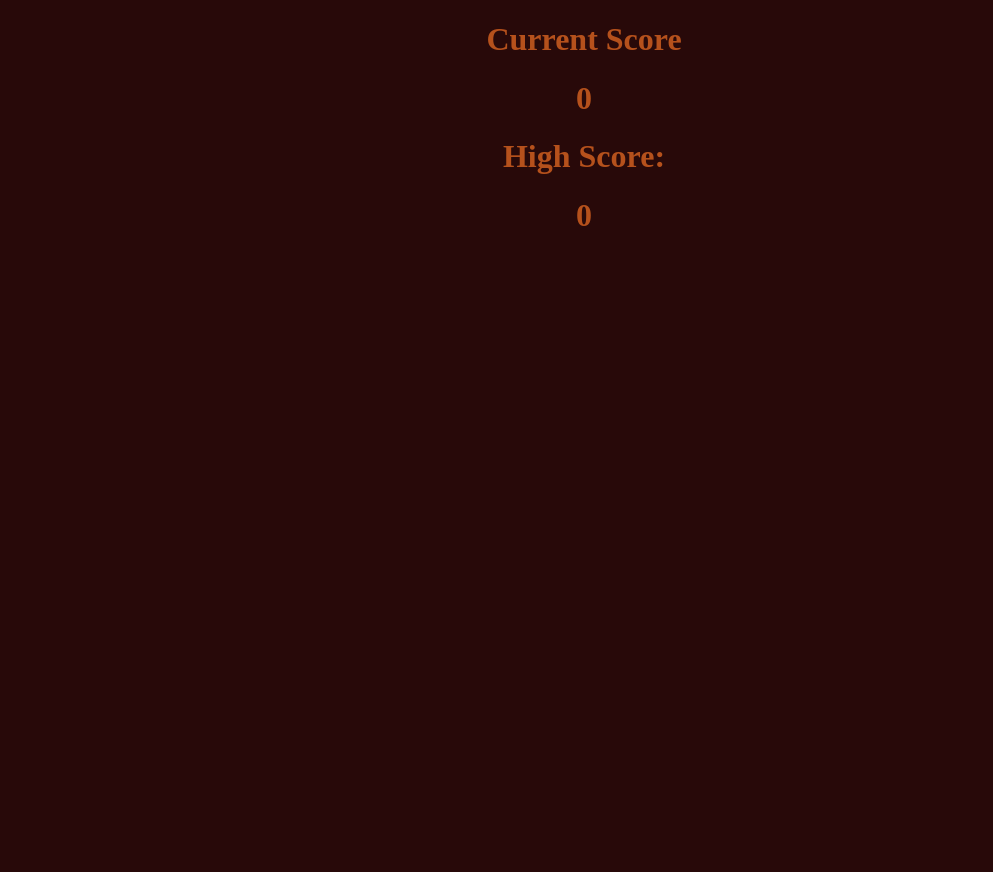
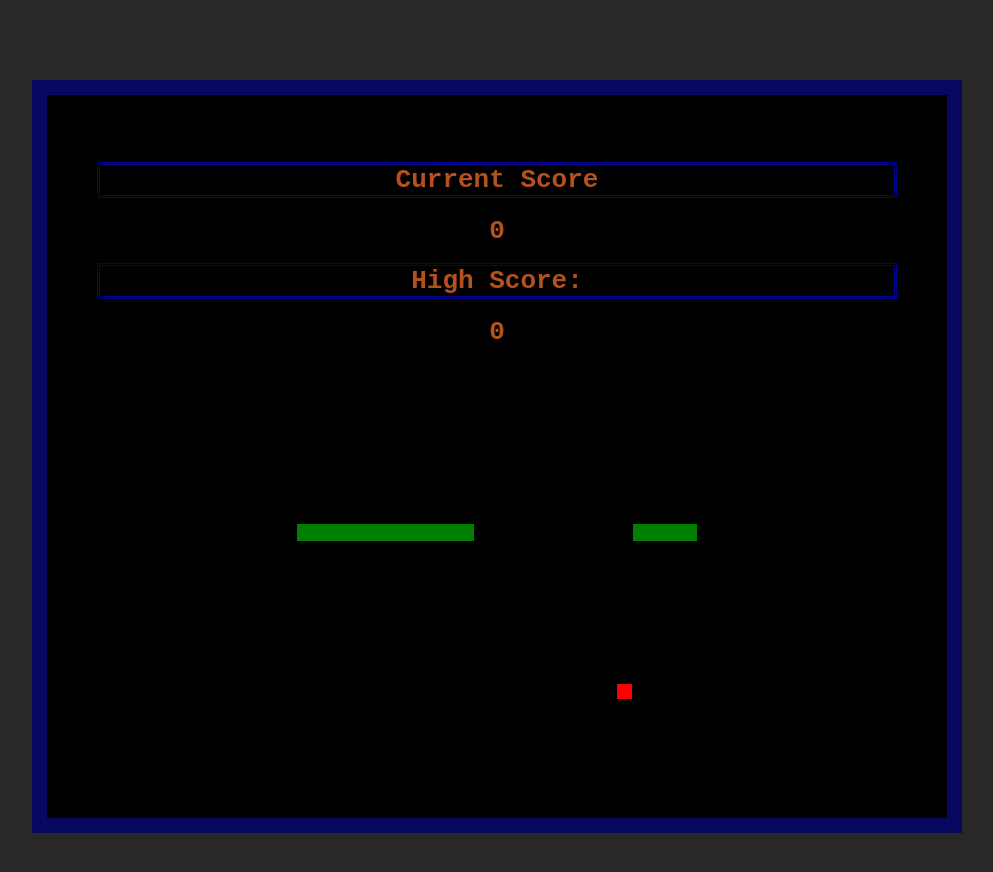
Before and after one commit to ZachMcD223/Snake-Game, a plain HTML site: page index.html in a window 1280 px wide. Shown: the whole page, without its empty margins (56-1049 px from the left). Before the commit the page ends 800 px from the top, so only its background shows below. Drawn offline with Linux system fonts and the light colour scheme.

Commit message:
changed files

```diff
--- a/food.js
+++ /dev/null
@@ -1,2 +0,0 @@
-context.fillStyle ="red";
-context.fillRect(foodX, foodY, blockSize, blockSize);
--- a/index.html
+++ b/index.html
@@ -9,28 +9,27 @@
         <div class="grid-container">
             <div>
                 <p>
-                    <h1 style="color:rgb(181, 81, 28)">Current Score
+                    <h1 class="Current-score" style="color:rgb(181, 81, 28)">Current Score
                     </h1>
                     <h1 class="scoreboard" style="color:rgb(181, 81, 28)">0
                     </h1>
                 </p>
                 <p>
-                <h1 style="color:rgb(181, 81, 28)">High Score:
+                <h1 class="Hi-score" style="color:rgb(181, 81, 28)">High Score:
                 </h1>
                 <h1 class="hi" style="color:rgb(181, 81, 28)">0
                 </h1>
                 </p>
         </div>
 <div>
-    <canvas width="450" height="450" id="game">
+    <canvas width="400" height="400" id="game">
     </canvas>
+
 </div>
 <script src="index.js">
     </script>
- <script src="move.js">
-    </script>
-    <script src="food.js">
-    </script>
+<script src="move.js">
+</script>
     </body>
 
     </html>
--- a/index.js
+++ b/index.js
@@ -1,18 +1,82 @@
-scoreDisplayElem.innerHTML = ++score;
+var scoreDisplayElem = document.querySelector('.scoreboard');
 var hiscoreDisplayElem = document.querySelector('.hi');
+var canvas = document.getElementById('game');
+var context = canvas.getContext('2d');
+var paused = false;
+var grid = 16;
+var count = 0;
+
+function resetSnake() {
+    var snake = {
+        x: 160,
+        y: 160,
+        dx: grid,
+        dy: 0,
+        cells: [],
+        maxCells: 15,
+    };
+    return snake;
+}
+var snake = resetSnake();
+var score = 0;
 var hiscore = 0;
+var apple = {x: 320, y: 320};
 
-let width = 10;
-let score = 0;
-let intervalTime = 0;
-let interval = 0;
-let speedX = 0;
-let speedY = 0;
-let blockSize = 25;
-let total_row = 17;
-let total_col = 17;
-let board;
-let context;
+const getRandomInt = (mn, mx) => Math.floor(Math.random() * (mx - mn)) + mn;
 
-let snakeX = blockSize * 5;
-let snakeY = blockSize * 5;
+function gameLoop() {
+
+    requestAnimationFrame(gameLoop);
+    if (++count < 4) return;
+
+    count = 0;
+    context.clearRect(0, 0, canvas.width, canvas.height);
+
+    snake.x += snake.dx;
+    snake.y += snake.dy;
+
+
+    if (snake.x < 0) snake.x = canvas.width - grid;
+    else if (snake.x >= canvas.width) snake.x = 0;
+
+
+    if (snake.y < 0) snake.y = canvas.height - grid;
+    else if (snake.y >= canvas.width) snake.y = 0;
+
+
+    snake.cells.unshift({x: snake.x, y: snake.y});
+
+
+    if (snake.cells.length > snake.maxCells) snake.cells.pop();
+
+
+    context.fillStyle = "red";
+    context.fillRect(apple.x, apple.y, grid-1, grid-1);
+
+
+    context.fillStyle = 'green';
+    snake.cells.forEach(function(cell, index) {
+        context.fillRect(cell.x, cell.y, grid+1, grid+1)
+        if (cell.x === apple.x && cell.y == apple.y) {
+            snake.maxCells++;
+            scoreDisplayElem.innerHTML = ++score;
+            apple.x = getRandomInt(0, 25) * grid;
+            apple.y = getRandomInt(0, 25) * grid;
+            if (score > hiscore) {
+                hiscore = score;
+                hiscoreDisplayElem.innerHTML = '' + hiscore;
+            }
+        }
+
+        for (var i = index + 1; i < snake.cells.length; i++) {
+
+            if (cell.x === snake.cells[i].x && cell.y === snake.cells[i].y) {
+                scoreDisplayElem.innerHTML = ' 0';
+                score = 0;
+                snake = resetSnake();
+                apple.x = getRandomInt(0, 25) * grid;
+                apple.y = getRandomInt(0, 25) * grid;
+            }
+        }
+    });
+}
--- a/move.js
+++ b/move.js
@@ -1,11 +1,49 @@
-function control(e) {
-    if (e.keycode === 39) {
-      direction = 1; // right
-    } else if (e.keycode === 38) {
-      direction = -width; //if we press the up arrow, the snake will go ten divs up
-    } else if (e.keycode === 37) {
-      direction = -1; // left, the snake will go left one div
-    } else if (e.keycode === 40) {
-      direction = +width; // down the snake head will instantly appear 10 divs below from the current div
+document.addEventListener('keydown', function(e) {
+
+    if (e.which === 37 && snake.dx === 0) {
+        snake.dx = -grid;
+        snake.dy = 0;
     }
-  }
+    else if (e.which === 38 && snake.dy === 0) {
+        snake.dy = -grid;
+        snake.dx = 0;
+    }
+    else if (e.which === 39 && snake.dx === 0) {
+        snake.dx = grid;
+        snake.dy = 0;
+    }
+    else if (e.which === 40 && snake.dy === 0) {
+        snake.dy = grid;
+        snake.dx = 0;
+    }
+
+});
+
+function left() {
+    if (snake.dx === 0) {
+        snake.dx = -grid;
+        snake.dy = 0;
+    }
+};
+function right() {
+    if (snake.dx === 0) {
+        snake.dx = grid;
+        snake.dy = 0;
+    }
+};
+function up() {
+    if (snake.dy === 0) {
+        snake.dy = -grid;
+        snake.dx = 0;
+    }
+};
+function down() {
+    if (snake.dy === 0) {
+        snake.dy = grid;
+        snake.dx = 0;
+    }
+};
+
+
+
+requestAnimationFrame(gameLoop);
--- a/style.css
+++ b/style.css
@@ -1,4 +1,18 @@
 body
-{background-color: rgba(38, 7, 7, 0.989);
+{background-color: rgba(20, 19, 19, 0.908);
 text-align:center;
+font-family: monospace;
 }
+.Hi-score
+{border-style: double;border-color: darkblue;
+}
+.Current-score
+{border-style: double;border-color: darkblue;
+}
+.grid-container{
+    background-color: rgb(0, 0, 0);
+    width: 800px;
+    border: 15px solid rgb(7, 7, 96);
+    padding: 50px;
+    margin: 80px;
+  }
```
Also changed, not shown: 1 other file.
